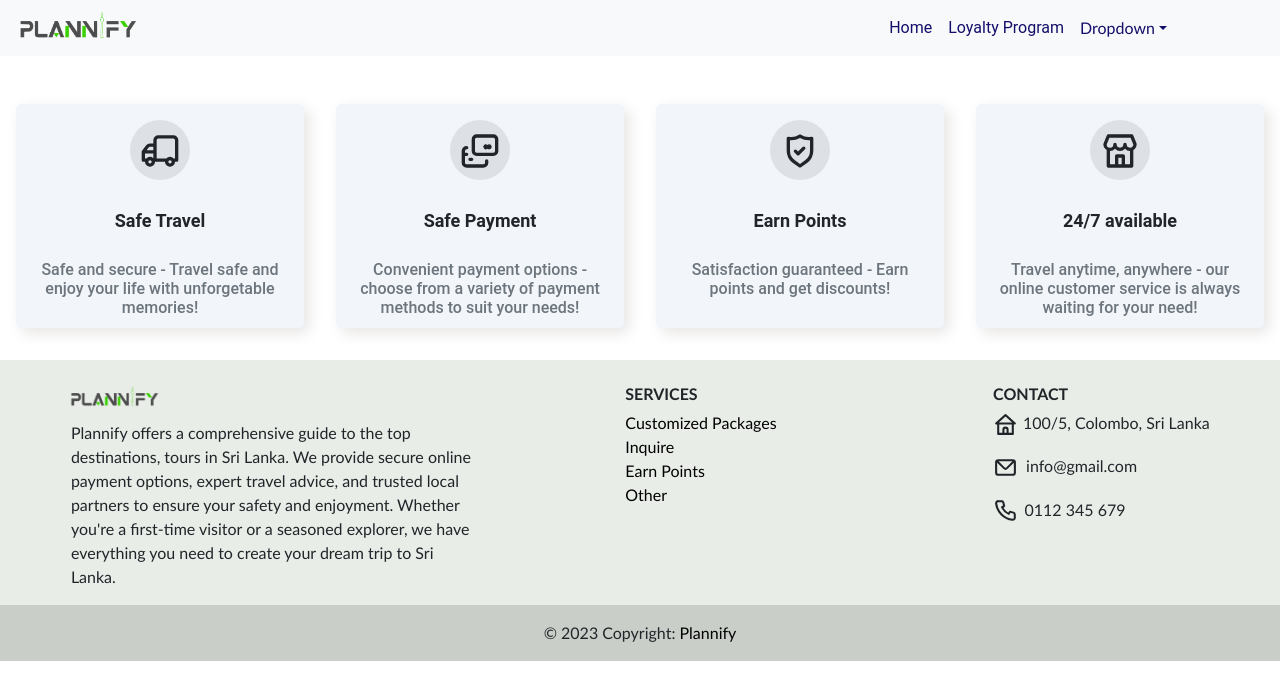
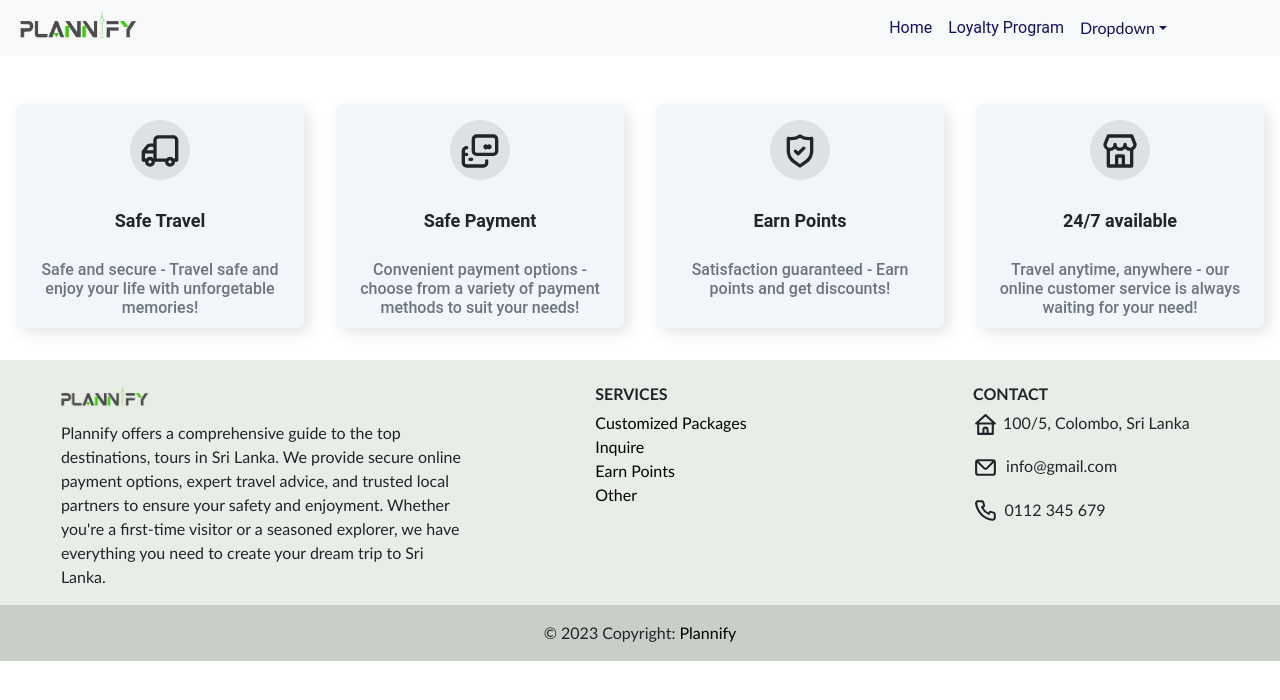
Before and after one commit to maleeshaaa/CSSE_WE_27-AF, a React (Create React App) app in the folder frontend/: page / in a window 1280 px wide. Shown: the top 700 px of the page. Built offline with nearby package versions, Linux system fonts and the light colour scheme.

Commit message:
Update styles.css

```diff
--- a/frontend/src/components/Home/styles.css
+++ b/frontend/src/components/Home/styles.css
@@ -30,5 +30,5 @@
 
   .col-md-3 {
     margin-left: 10px;
-    margin-right: -80px;
+    margin-right: -50px;
   }
```
